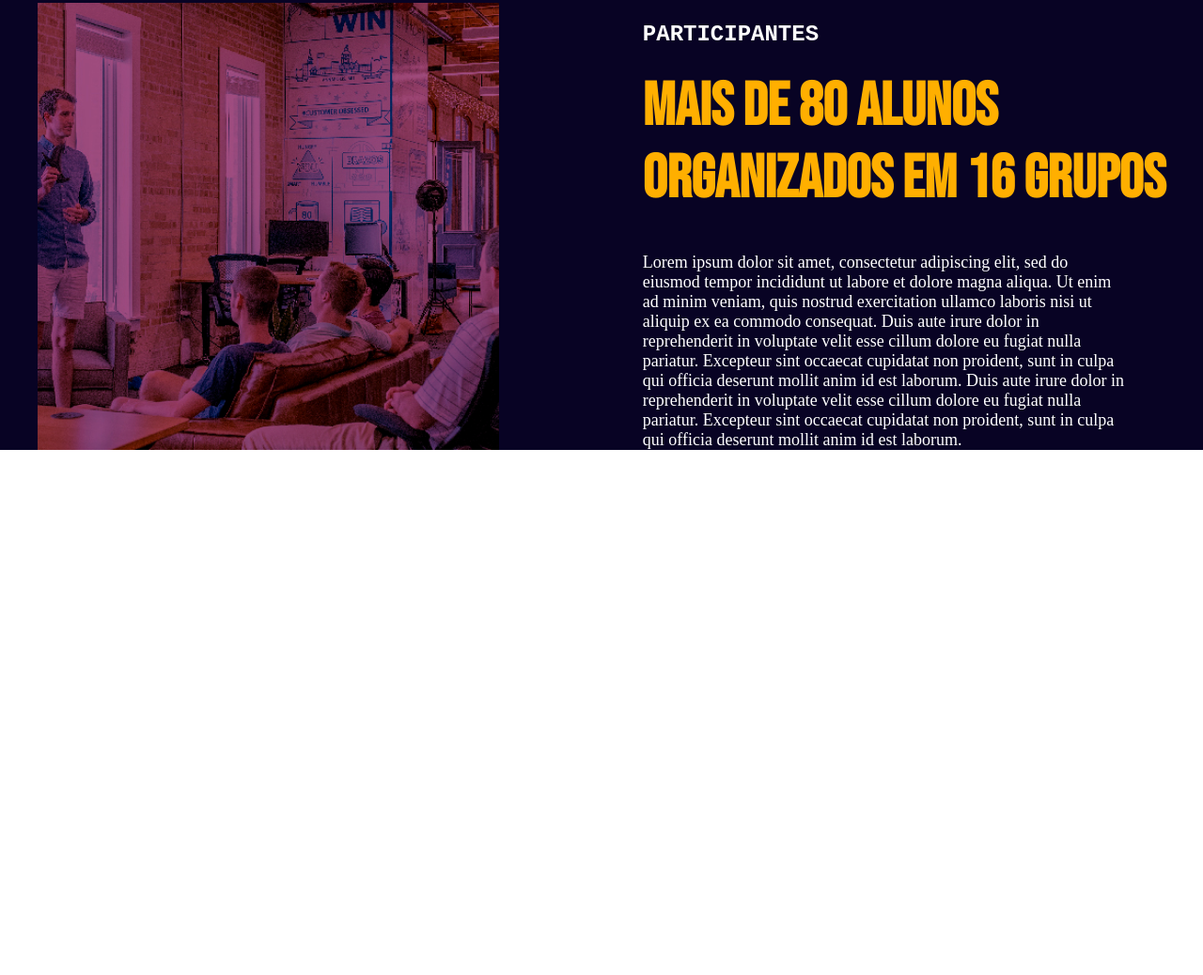
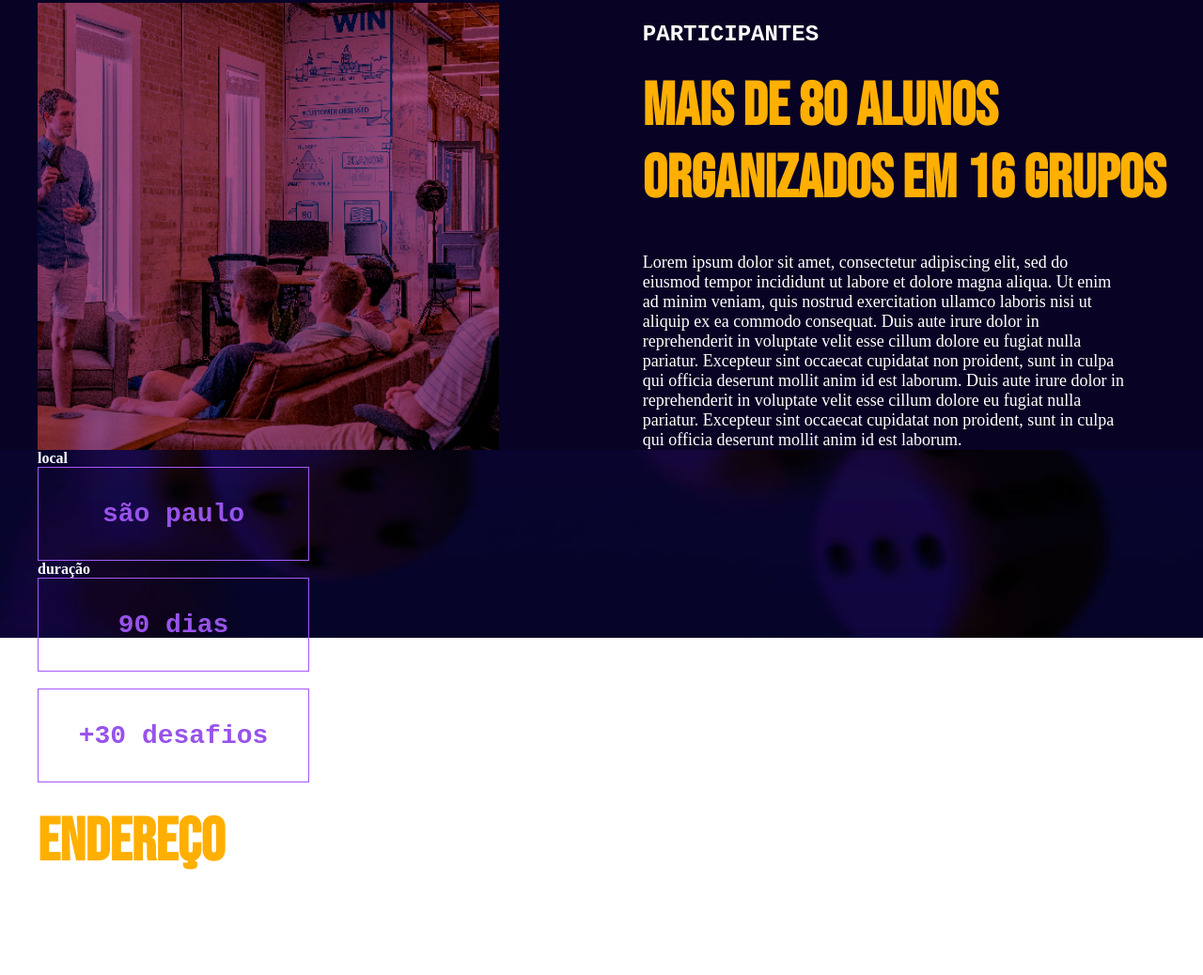
Before and after one commit to Vinicius-Vieira-Andrade/1SEM, a plain HTML site: page projeto-landingpage/index.html in a window 1280 px wide. Shown: the part 974-2012 px from the top of the page at 94% size. Before the commit the page ends 1453 px from the top, so only its background shows below. Drawn offline with Linux system fonts and the light colour scheme.

Commit message:
alterado pasta projetos

```diff
--- a/projeto-landingpage/css/style.css
+++ b/projeto-landingpage/css/style.css
@@ -60,7 +60,8 @@
     }
 
     header nav a:hover {
-        background-color: rgb(0, 0, 0);
+        background-color: rgb(255, 255, 255);
+        color: black;
     }
 
     /* main desenvolvimento */
@@ -166,3 +167,28 @@
         justify-content: flex-end;
         /* border: #FFAF00 2px solid; */
     }
+
+
+.fundoendereco {
+    color: #ffffff;
+    background-image: url(../assets/imagem-fundo-endereco.png);
+    background-repeat: no-repeat;
+    width: 100%;
+    height: 200px;
+    background-size: cover;
+}
+
+
+
+section h5 {
+    font-family: 'Courier New', Courier, monospace;
+    font-size: 28px;
+    color: #9853EA;
+    border: 1px #A259F7 solid;
+    width: 289px;
+    height: 100px;
+
+    display: flex;
+    align-items: center;
+    justify-content: center;
+}
--- a/projeto-landingpage/index.html
+++ b/projeto-landingpage/index.html
@@ -22,7 +22,7 @@
     </header>
 
     <main>
-        <article class="banner">
+        <section class="banner">
             <div class="grid-layout banner-flex">
                 <div id="bannerinfo">
                     <h1>desenvolvimento de sistemas 2023</h1>
@@ -32,13 +32,14 @@
                 </div>
             </div>
             </div>
-        </article>
+        </section>
 
         <section id="fundoroxo">
             <div class="grid-layout sobreflex">
                 <div id="divsobre">
                     <h1>sobre os projetos</h1>
-                    <img id="imagemsobre" src="assets/imagem-seção-sobre.png" alt="">
+                    <img id="imagemsobre" src="assets/imagem-seção-sobre.png"
+                        alt="reunião professor dando aula para pessoas">
                 </div>
 
                 <div class="divparti">
@@ -62,12 +63,44 @@
             </div>
         </section>
 
+        <section class="fundoendereco">
+            <div class="grid-layout footer-flex">
+                <div class="">
+                    <article>
+                        <h4>local</h4>
+                        <h5>são paulo</h5>
+                    </article>
+
+                    <article>
+                        <h4>duração</h4>
+                        <h5>90 dias</h5>
+                    </article>
+
+                    <article>
+                        <h4>desafios</h4>
+                        <h5>+30 desafios</h5>
+                    </article>
+                </div>
+
+                <article>
+                    <h2 id="endere">endereço</h2>
+                    <p id="p-endere">Alameda Barão de Limeira, 539 <br>
+                        Santa Cecilia, São Paulo - SP <br>
+                        cep: 01202-001</p>
+                </article>
+
+
+            </div>
+        </section>
+
+
 
     </main>
 
     <footer>
 
     </footer>
+
 </body>
 
 </html>
```
Also changed, not shown: media-queries/media-queries.html (added, +33 -0 lines).
